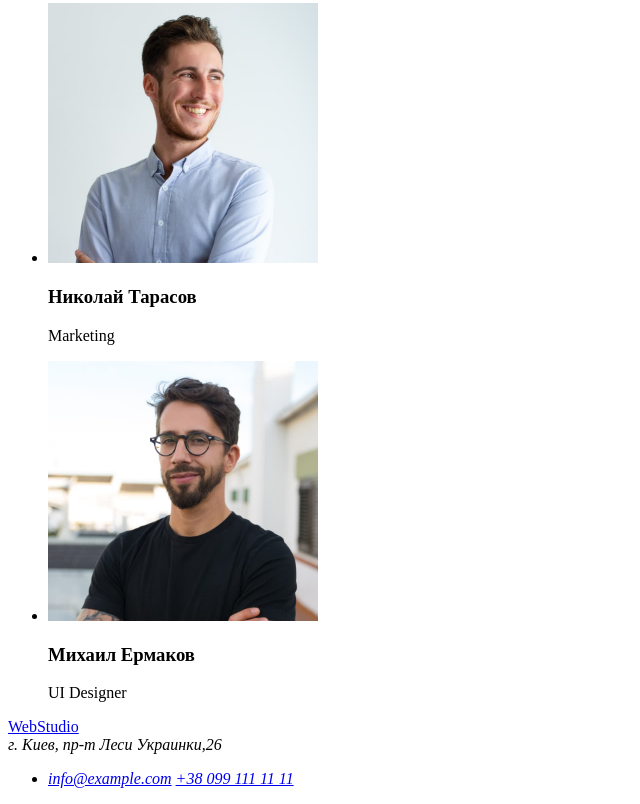
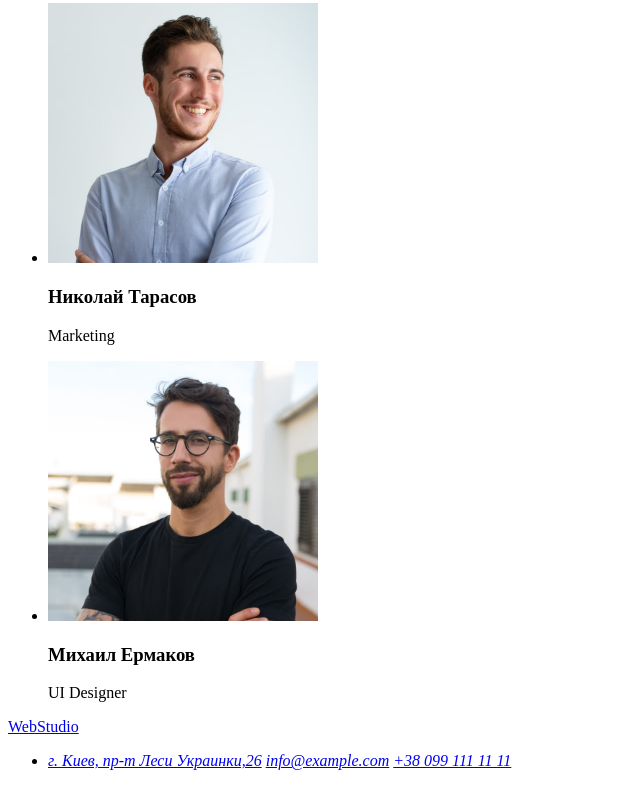
Before and after one commit to LeontiiPR/goit-markup-hw-01, a plain HTML site: page index.html in a window 1280 px wide. Shown: the part 2345-3149 px from the top of the page, without its empty margins (0-640 px from the left). Drawn offline with Linux system fonts and the light colour scheme.

Commit message:
Внесены правки
текст помещён в ссылку. Ссылки контактов объеденил в список и обернул одним тегом <address>

```diff
--- a/index.html
+++ b/index.html
@@ -103,16 +103,16 @@
       <a href="./index.html">
         WebStudio
       </a>
-      <address> <a href="г.Киев,пр-тЛесиУкраинки,26"></a> г. Киев, пр-т Леси Украинки,26</address>
-      <address >
+      <address>
         <ul>
           <li>
+            <a href="г.Киев,пр-тЛесиУкраинки,26"> г. Киев, пр-т Леси Украинки,26</a>
             <a href="mailto:info@example.com">info@example.com</a>
             <a href="tel:+380991111111">+38 099 111 11 11</a>
           </li>
         </ul>
       </address>
-    </div>
+  </div>
     </footer>
 </body>
 </html>
```
